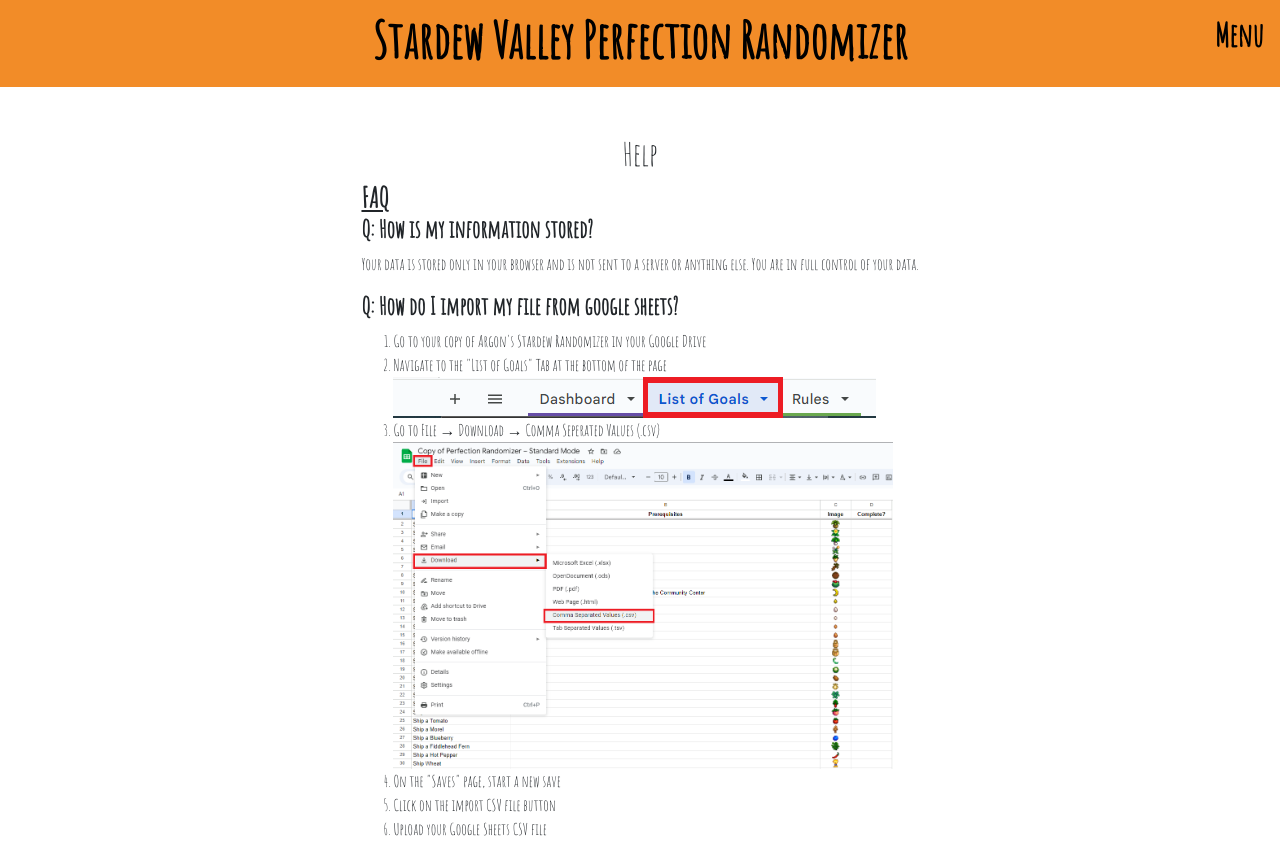
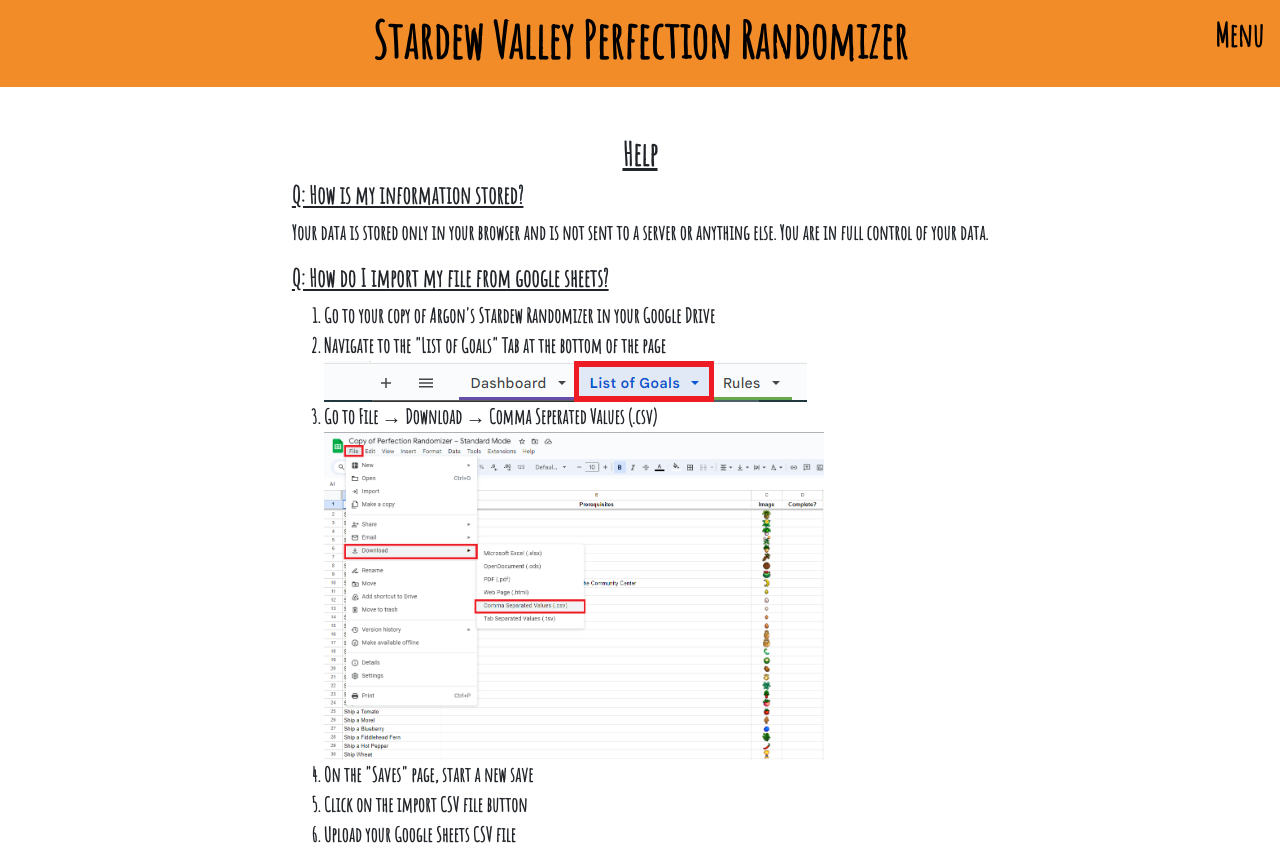
Before and after one commit to killingsworth-kristen/stardew-randomizer-react, a React (Create React App) app: page /help in a window 1280 px wide. Built offline with nearby package versions, Linux system fonts and the light colour scheme.

Commit message:
About page first pass

```diff
--- a/src/App.css
+++ b/src/App.css
@@ -35,6 +35,8 @@
 
 .page-title {
   margin-top: 3rem;
+  font-weight: bolder;
+  text-decoration: underline;
 }
 
 .hidden {
--- a/src/components/pages/About.js
+++ b/src/components/pages/About.js
@@ -1,10 +1,22 @@
 import React from "react";
+
+import '../style/About.css';
 
 export default function About () {
     return (
         <main>
             <h2 className="page-title">About</h2>
+            <div className="about-para-container">
+                <p className="about-para">
+                    All credit for this idea should go to ArgonMatrix who created the original Stardew Valley Perfection Randomizer in Google Sheets. You should definitely chack out his content on Youtube and check out his Randomizer VODs.
+                </p>
 
+                <iframe width="560" height="315" src="https://www.youtube-nocookie.com/embed/videoseries?si=vhIwUqmNx5pux9ht&amp;list=PL6-AYSf47-FsBiWANzLoaIMuTjs3k-XIM" title="YouTube video player" frameborder="0" allow="accelerometer; autoplay; clipboard-write; encrypted-media; gyroscope; picture-in-picture; web-share" allowfullscreen></iframe>
+
+                <p className="about-para">
+                    I decided to take ArgonMatrix's idea and turn it into a full website, as I found the Google Sheet (while totally impressive) a bit cumbersome. Also, there were security pop-ups from Google, which I knew had the potential to scare away some users who may not be as tech/Google Sheets savvy. Once I thought about making it into a website, I had lots of ideas about how I could add to the usability of the randomizer and some fun extra features. I hope you enjoy using the randomizer!
+                </p>
+            </div>
         </main>
     )
 }
--- a/src/components/pages/Help.js
+++ b/src/components/pages/Help.js
@@ -8,14 +8,13 @@
             <h2 className="page-title">Help</h2>
             <section className="faq">
                 <div className="page-center">
-                    <h3><u><b>FAQ</b></u></h3>
                     <div>
-                        <h4><b>Q: How is my information stored?</b></h4>
-                        <p>Your data is stored only in your browser and is not sent to a server or anything else. You are in full control of your data.</p>
+                        <h4 className="help-question"><b>Q: How is my information stored?</b></h4>
+                        <p className="help-para">Your data is stored only in your browser and is not sent to a server or anything else. You are in full control of your data.</p>
                     </div>
                     <div>
-                        <h4><b>Q: How do I import my file from google sheets?</b></h4>
-                        <p>
+                        <h4 className="help-question"><b>Q: How do I import my file from google sheets?</b></h4>
+                        <p className="help-para">
                             <ol>
                                 <li>Go to your copy of Argon's Stardew Randomizer in your Google Drive</li>
                                 <li>Navigate to the "List of Goals" Tab at the bottom of the page</li>
--- /dev/null
+++ b/src/components/style/About.css
@@ -0,0 +1,9 @@
+.about-para-container {
+    width: 50%;
+    margin: 0 auto;
+}
+
+.about-para {
+    font-size: 20px;
+    font-weight: bold;
+}
--- a/src/components/style/Help.css
+++ b/src/components/style/Help.css
@@ -9,3 +9,12 @@
 .page-center {
     margin: auto;
 }
+
+.help-question {
+    text-decoration: underline;
+}
+
+.help-para {
+    font-weight: bold;
+    font-size: 20px;
+}
```
